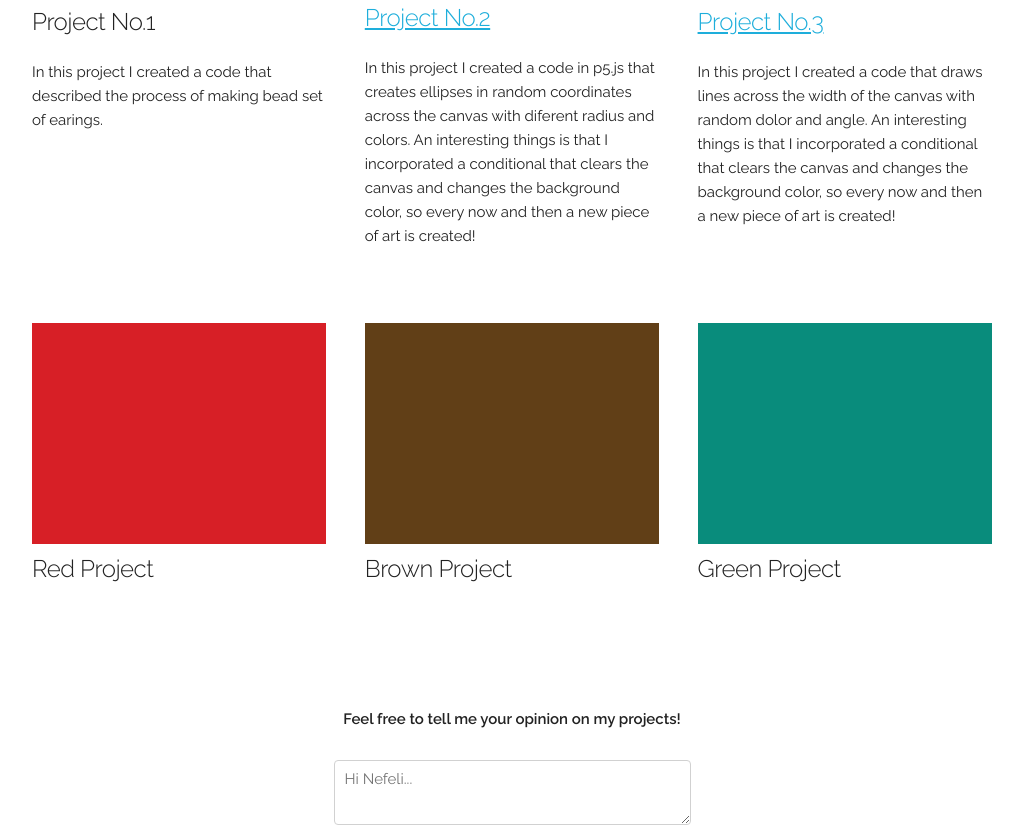
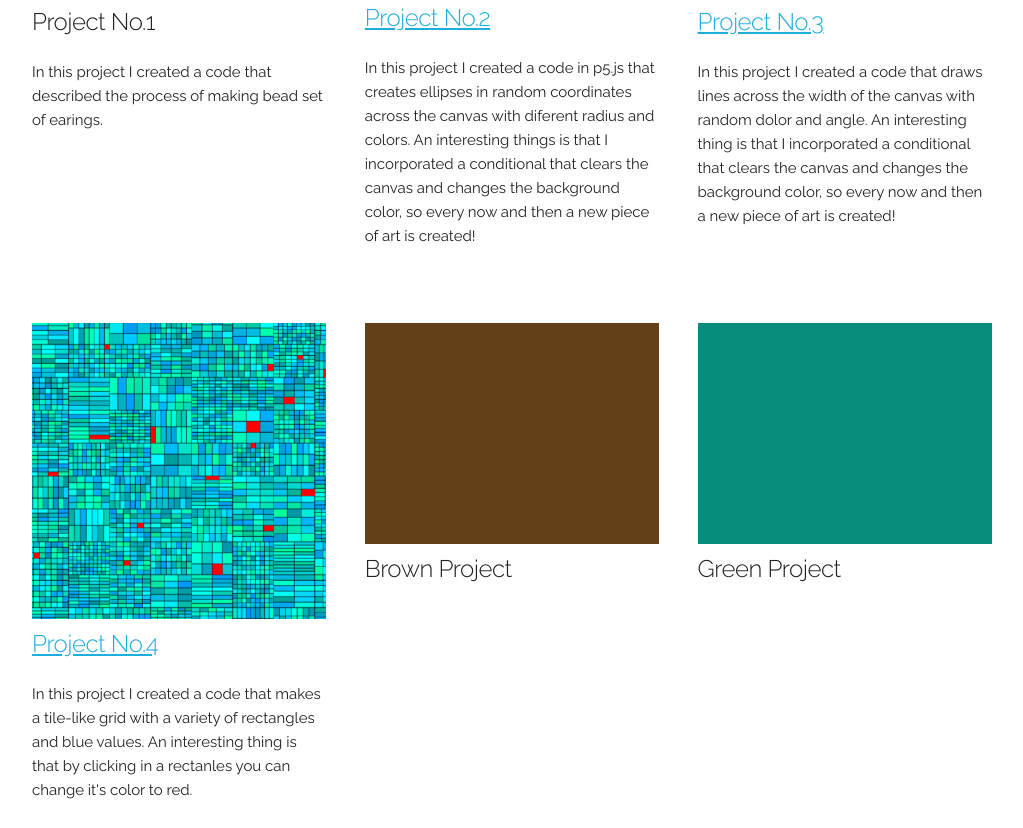
Before and after one commit to nefelikol/nefeli, a plain HTML site: page index.html in a window 1280 px wide. Shown: the part 907-1735 px from the top of the page, without its empty margins (128-1151 px from the left). Drawn offline with Linux system fonts and the light colour scheme.

Commit message:
Update index.html

```diff
--- a/index.html
+++ b/index.html
@@ -58,7 +58,7 @@
       <div id="yellow project" class="four columns">
         <img src="images/Εικόνα2.png" class ="scale-with-grid">
         <h5><a href="https://editor.p5js.org/nefeli_maria_kollia/sketches/PBHF_kvR4" target="_blank">Project No.3</a></h5>
-        <p>In this project I created a code that draws lines across the width of the canvas with random dolor and angle. An interesting things is that I incorporated a conditional that clears the canvas and changes the background color, so every now and then a new piece of art is created!</p>
+        <p>In this project I created a code that draws lines across the width of the canvas with random dolor and angle. An interesting thing is that I incorporated a conditional that clears the canvas and changes the background color, so every now and then a new piece of art is created!</p>
       </div>
 
     </div>
@@ -66,8 +66,9 @@
     <div class="row one-bottom">
 
       <div id="red project" class="four columns">
-        <img src="images/red.png" class ="scale-with-grid">
-        <h5>Red Project</h5>
+        <img src="images/eikona1.png" class ="scale-with-grid">
+        <h5><a href="https://editor.p5js.org/nefeli_maria_kollia/sketches/RQarQiN52" target="_blank">Project No.4</a></h5>
+        <p>In this project I created a code that makes a tile-like grid with a variety of rectangles and blue values. An interesting thing is that by clicking in a rectanles you can change it's color to red. </p>
       </div>
 
       <div id="brown project" class="four columns">
```
